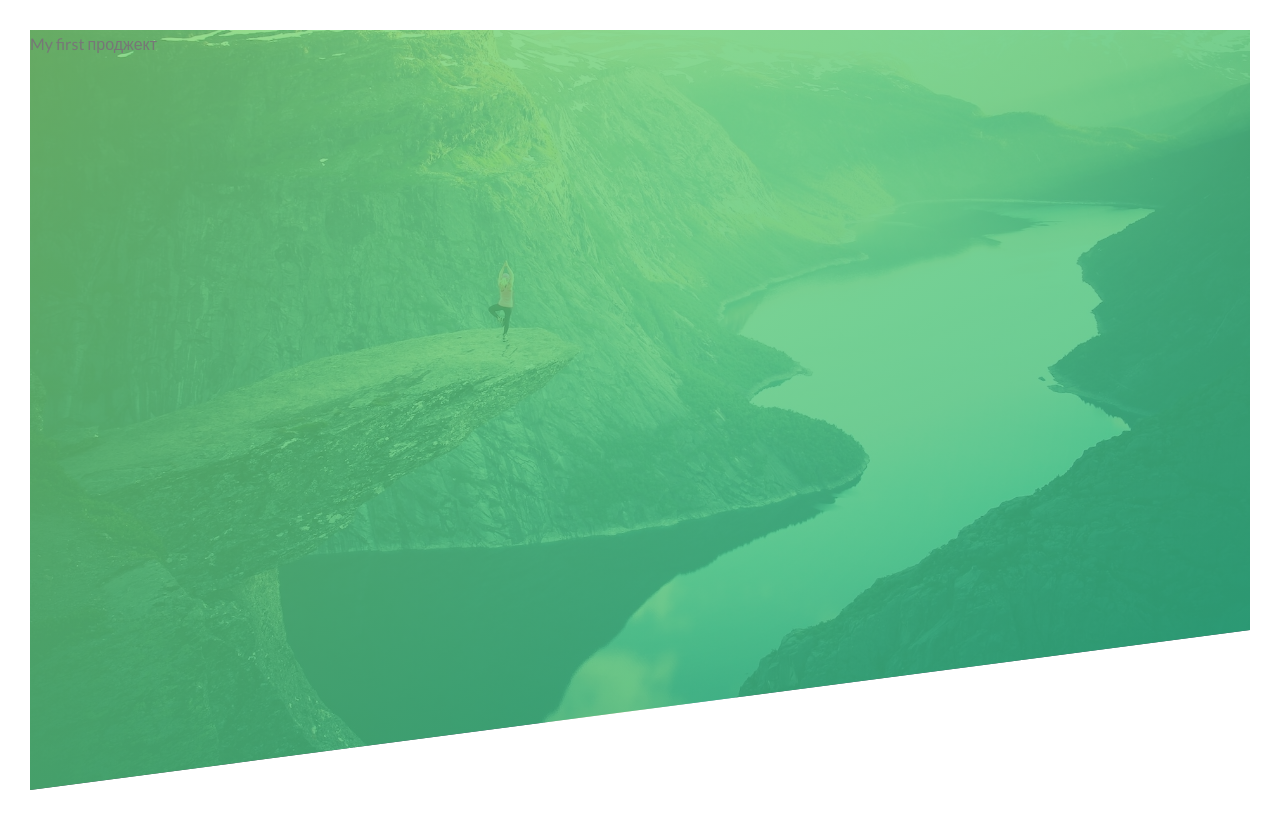
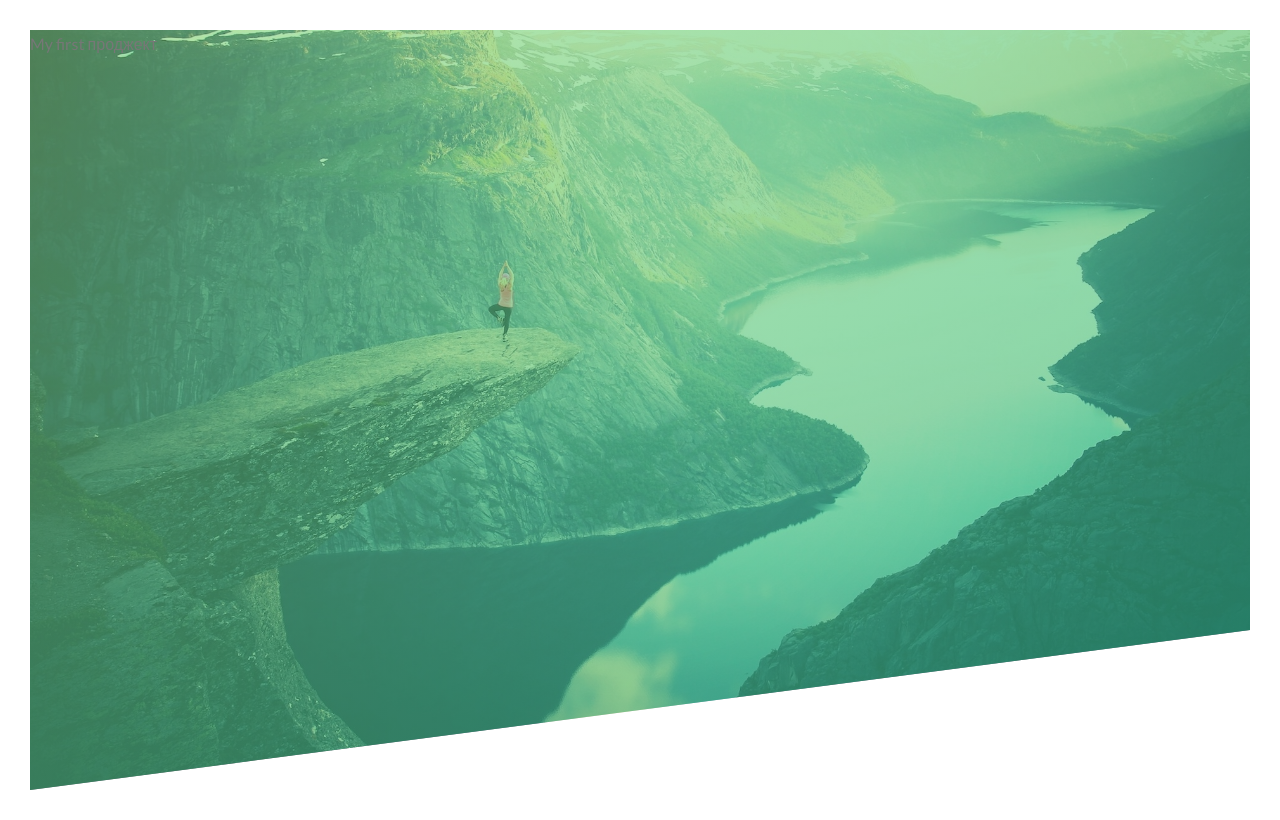
Before and after one commit to NaMax66/AdvancedCSS, a plain HTML site: page Natours/starter/index.html in a window 1280 px wide. Drawn offline with Linux system fonts and the light colour scheme; files that its build step writes are made by us from their sources.

Commit message:
change background color

```diff
--- a/Natours/starter/css/style.css
+++ b/Natours/starter/css/style.css
@@ -27,8 +27,8 @@ body {
 .header {
     height: 95vh; /* 95 процентов от экрана, снизу остается полоска*/
     background-image: linear-gradient(to right bottom,
-    #7ed56fc4,
-    #28b485ce),
+    #7ed56f8a,
+    #28b485a4),
     url(../img/hero.jpg); /*добавили градиент*/
     background-size: cover;
     background-position: top; /*we can see always the bottom side of the picture when we change the brouser size*/
```
